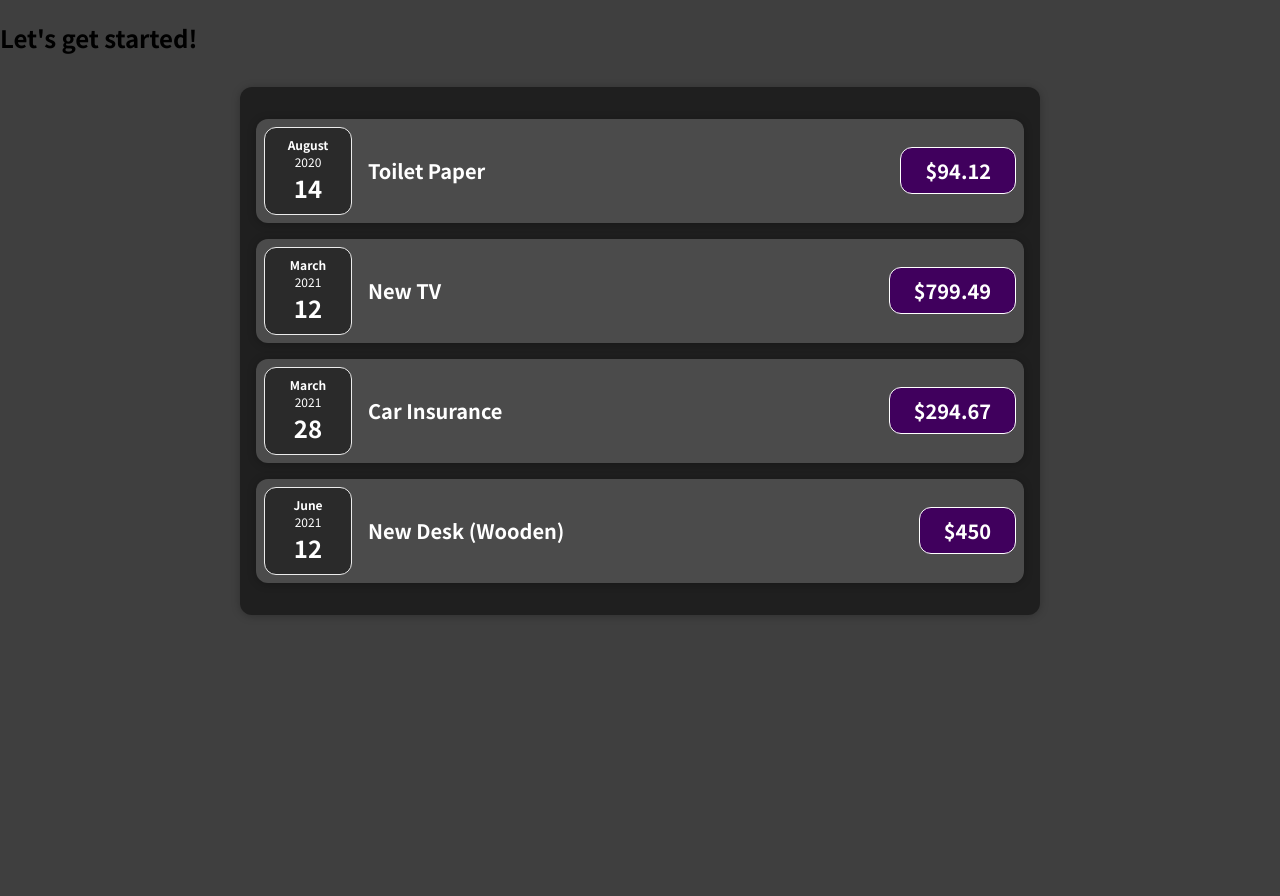
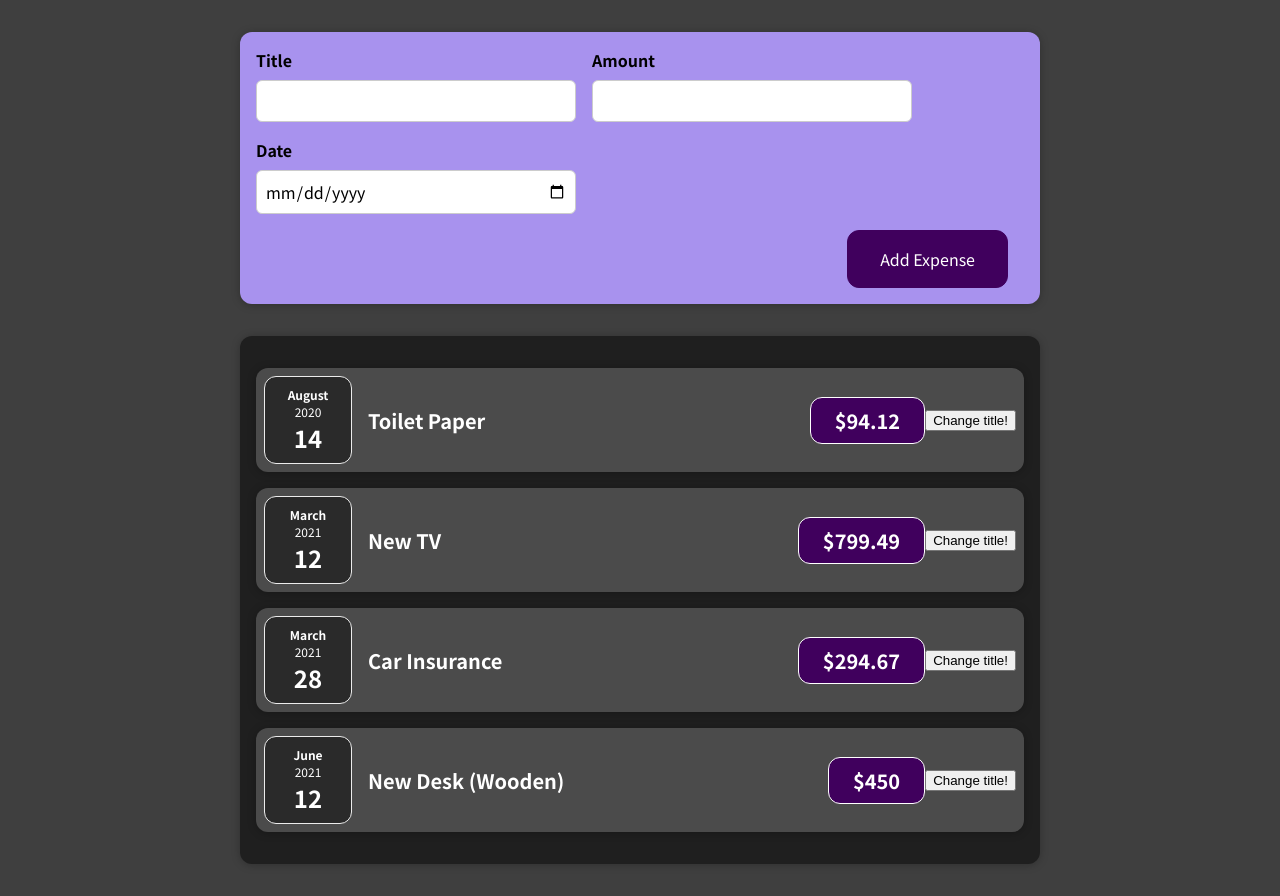
Before and after one commit to JonathanAriass/React, a React (Create React App) app in the folder react-guide/: page / in a window 1280 px wide. Before the commit the page ends 800 px from the top, so only its background shows below. Built offline with nearby package versions, Linux system fonts and the light colour scheme.

Commit message:
State components change

```diff
--- a/react-guide/src/App.js
+++ b/react-guide/src/App.js
@@ -1,4 +1,5 @@
 import Expenses from "./components/Expenses/Expenses";
+import NewExpense from "./components/NewExpense/NewExpense";
 const App = () => {
   const expenses = [
     {
@@ -24,7 +25,7 @@ const App = () => {
   // What we return here is a div for changing it on the root div
   return (
     <div>
-      <h2>Let's get started!</h2>
+      <NewExpense />
       <Expenses items={expenses} />
     </div>
   );
--- a/react-guide/src/components/Expenses/ExpenseItem.js
+++ b/react-guide/src/components/Expenses/ExpenseItem.js
@@ -1,7 +1,8 @@
+import React, { useState } from 'react';
+
 import ExpenseDate from "./ExpenseDate";
 import Cards from "../UI/Cards";
 import "./ExpenseItem.css";
-
 
 const ExpenseItem = (props) => {
   // This is called baked data
@@ -9,15 +10,28 @@ const ExpenseItem = (props) => {
   // const expenseTitle = "Car insurance";
   // const expenseAmount = 294.67;
 
+  // It returns an arrya of size 2 with the value of element and function to update value
+  const [title, setTitle] = useState(props.title);
+
+  //let title = props.title;
+
+  const clickHandler = () => {
+    //title = "Updated!"; // This will not update the title prop, because react need to reevalute the state of the component
+    setTitle('Updated!');
+    console.log(title);
+  };
+
   return (
     <Cards className="expense-item">
-      <ExpenseDate date={props.date}/>
+      <ExpenseDate date={props.date} />
       <div className="expense-item__description">
-        <h2>{props.title}</h2>
+        <h2>{title}</h2> {/* No more need to get the value from props, because we got it from useState */}
         <div className="expense-item__price">${props.amount}</div>
       </div>
+      {/*It has to recive a function or an arrow function*/}
+      <button onClick={clickHandler}>Change title!</button>
     </Cards>
   );
-}
+};
 
 export default ExpenseItem;
--- /dev/null
+++ b/react-guide/src/components/NewExpense/ExpenseForm.css
@@ -0,0 +1,26 @@
+.new-expense__controls {
+    display: flex;
+    flex-wrap: wrap;
+    gap: 1rem;
+    margin-bottom: 1rem;
+    text-align: left;
+  }
+
+  .new-expense__control label {
+    font-weight: bold;
+    margin-bottom: 0.5rem;
+    display: block;
+  }
+
+  .new-expense__control input {
+    font: inherit;
+    padding: 0.5rem;
+    border-radius: 6px;
+    border: 1px solid #ccc;
+    width: 20rem;
+    max-width: 100%;
+  }
+
+  .new-expense__actions {
+    text-align: right;
+  }
--- /dev/null
+++ b/react-guide/src/components/NewExpense/ExpenseForm.js
@@ -0,0 +1,56 @@
+import React, { useState } from "react";
+
+import "./ExpenseForm.css";
+
+const ExpenseForm = () => {
+  // We can use useState more than once per component
+  const [enteredTitle, setEnteredTitle] = useState("");
+  const [enteredAmount, setEnteredAmount] = useState("");
+  const [enteredDate, setEnteredDate] = useState("");
+
+  const titleChangeHandler = (event) => {
+    setEnteredTitle(event.target.value);
+  };
+
+  const amountChangeHandler = (event) => {
+    setEnteredAmount(event.target.value);
+  };
+
+  const dateChangeHandler = (event) => {
+    setEnteredDate(event.target.value);
+  };
+
+  return (
+    <form>
+      <div className="new-expense__controls">
+        <div className="new-expense__control">
+          <label>Title</label>
+          <input type="text" onChange={titleChangeHandler} />
+        </div>
+        <div className="new-expense__control">
+          <label>Amount</label>
+          <input
+            type="number"
+            min="0.01"
+            step="0.01"
+            onChange={amountChangeHandler}
+          />
+        </div>
+        <div className="new-expense__control">
+          <label>Date</label>
+          <input
+            type="date"
+            min="2019-01-01"
+            max="2022-12-31"
+            onChange={dateChangeHandler}
+          />
+        </div>
+      </div>
+      <div className="new-expense__actions">
+        <button type="submit">Add Expense</button>
+      </div>
+    </form>
+  );
+};
+
+export default ExpenseForm;
--- /dev/null
+++ b/react-guide/src/components/NewExpense/NewExpense.css
@@ -0,0 +1,38 @@
+.new-expense {
+    background-color: #a892ee;
+    padding: 1rem;
+    margin: 2rem auto;
+    width: 50rem;
+    max-width: 95%;
+    border-radius: 12px;
+    text-align: center;
+    box-shadow: 0 1px 8px rgba(0, 0, 0, 0.25);
+  }
+
+  .new-expense button {
+    font: inherit;
+    cursor: pointer;
+    padding: 1rem 2rem;
+    border: 1px solid #40005d;
+    background-color: #40005d;
+    color: white;
+    border-radius: 12px;
+    margin-right: 1rem;
+  }
+
+  .new-expense button:hover,
+  .new-expense button:active {
+    background-color: #510674;
+    border-color: #510674;
+  }
+
+  .new-expense button.alternative {
+    color: #220131;
+    border-color: transparent;
+    background-color: transparent;
+  }
+
+  .new-expense button.alternative:hover,
+  .new-expense button.alternative:active {
+    background-color: #ddb3f8;
+  }
--- /dev/null
+++ b/react-guide/src/components/NewExpense/NewExpense.js
@@ -0,0 +1,12 @@
+import "./NewExpense.css";
+import ExpenseForm from "./ExpenseForm";
+
+const NewExpense = () => {
+  return (
+    <div className="new-expense">
+      <ExpenseForm />
+    </div>
+  );
+};
+
+export default NewExpense;
```
Also changed, not shown: 1 other file (tests, documents, lock files or other folders).
